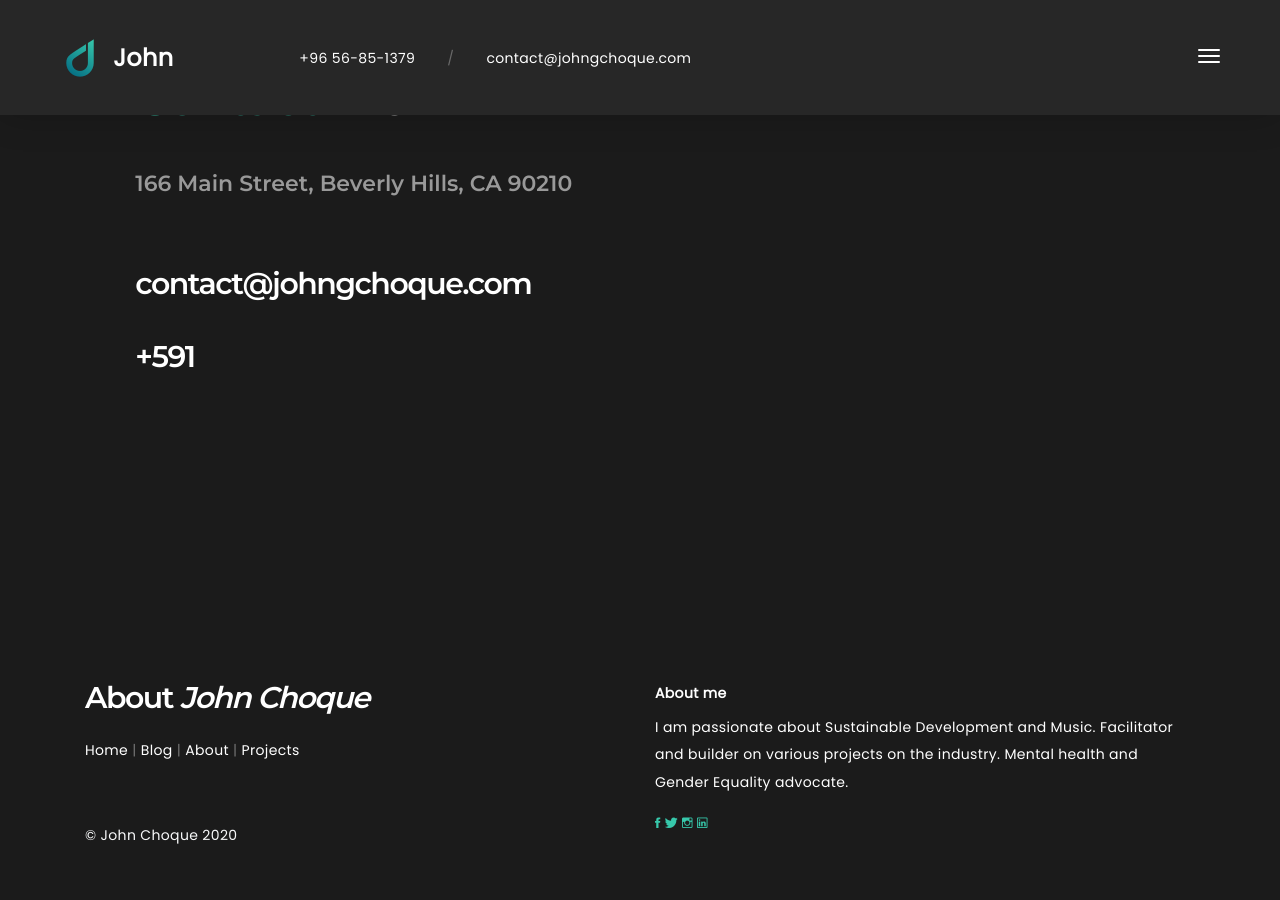
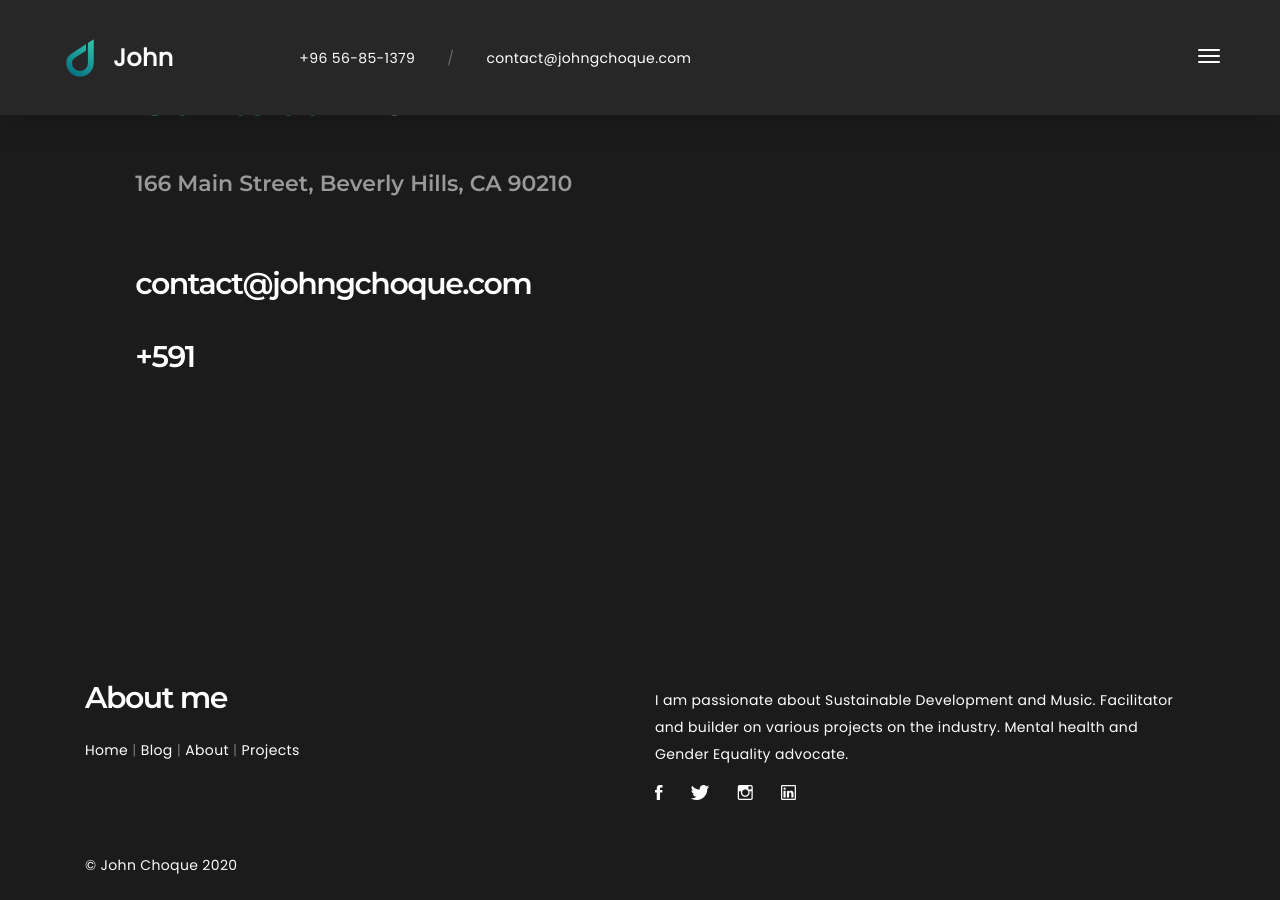
Before and after one commit to thethoughtfulmillennial/thethoughtfulmillennial.github.io, a Jekyll site: the page built from index.html, in a window 1280 px wide and 900 px high, scrolled down 3841 px. Built offline with Jekyll 4.4.1, drawn with Linux system fonts in a browser that asks for light colours; some web fonts are replaced.

Commit message:
Updating footer.

```diff
--- a/_includes/footer.html
+++ b/_includes/footer.html
@@ -5,8 +5,7 @@
 		<div class="row ">
 			<div class="col-md-6 text-center text-md-left ">
 				<div class="py-0">
-					<h3 class="my-4 text-white">About<span class="mx-2 font-italic">John Choque</span>
-					</h3>
+					<h3 class="my-4 text-white">About me</h3>
 					<p class="footer-links">
 						<a class="text-white" href="/index.html">Home</a>
 						|
@@ -16,20 +15,21 @@
 						|
 						<a class="text-white" href="/projects.html">Projects</a>
 					</p>
-					<p class="text-light py-4 mb-4">© John Choque 2020</p>
 				</div>
 			</div>
 
 			<div class="col-md-6 text-white my-4 text-center text-md-left ">
-				<span class=" font-weight-bold ">About me</span>
 				<p class="my-2">I am passionate about Sustainable Development and Music. Facilitator and builder on various projects on the industry. Mental health and Gender Equality advocate.</p>
-				<div class="py-2">
+				<div class="py-2 social-list">
 					<a class="icon ion-social-facebook" href="https://www.facebook.com/{{ site.facebook_username }}"></a>
 					<a class="icon ion-social-twitter" href="https://twitter.com/{{ site.twitter_username }}"></a>
 					<a class="icon ion-social-instagram-outline" href="https://www.instagram.com/{{ site.instagram_username }}"></a>
 					<a class="icon ion-social-linkedin-outline" href="https://www.linkedin.com/in/{{ site.linkedin_username }}"></a>
 				</div>
 			</div>
+		</div>
+		<div>
+			<p class="text-light py-4 mb-4">© John Choque 2020</p>
 		</div>
 	</div>
 
```
